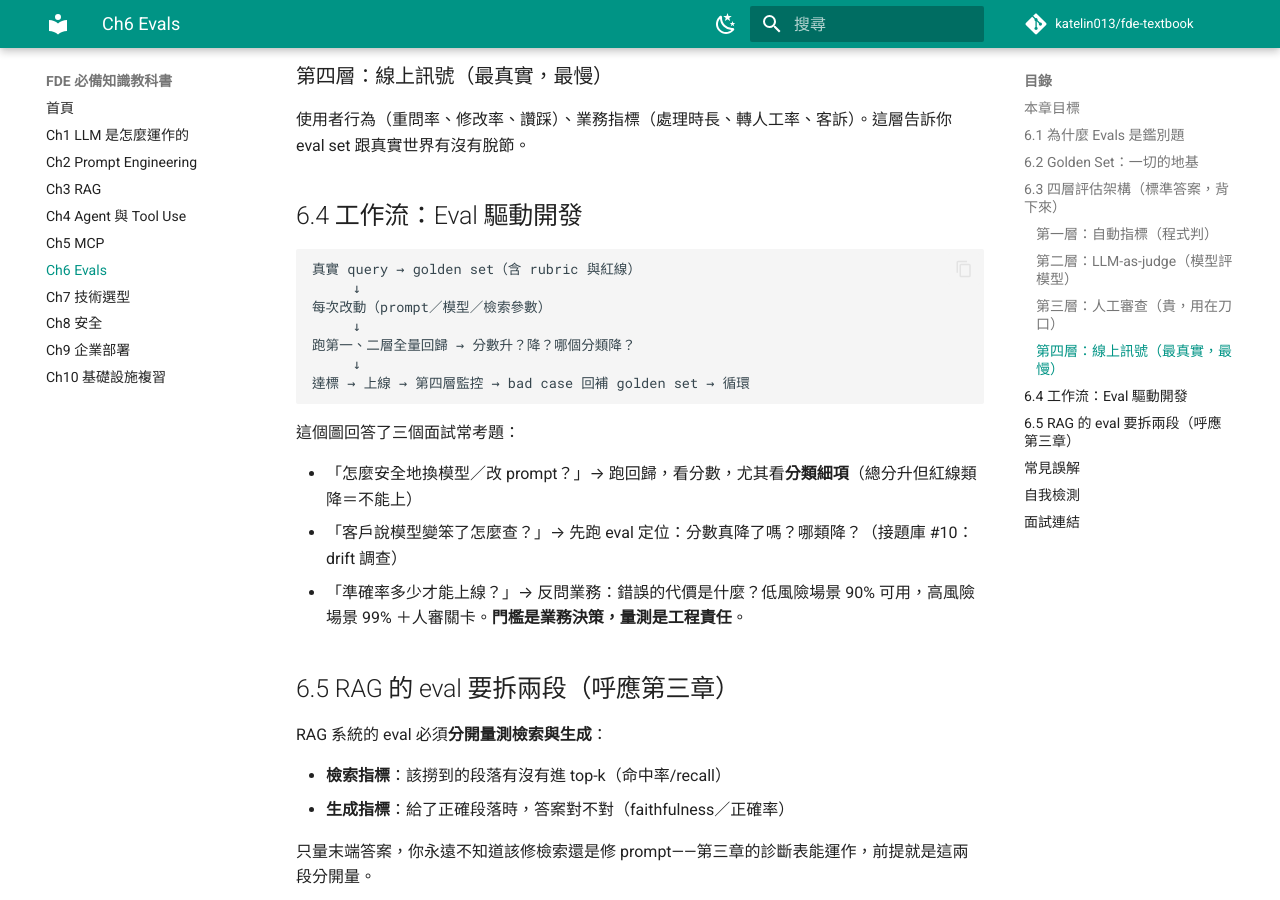
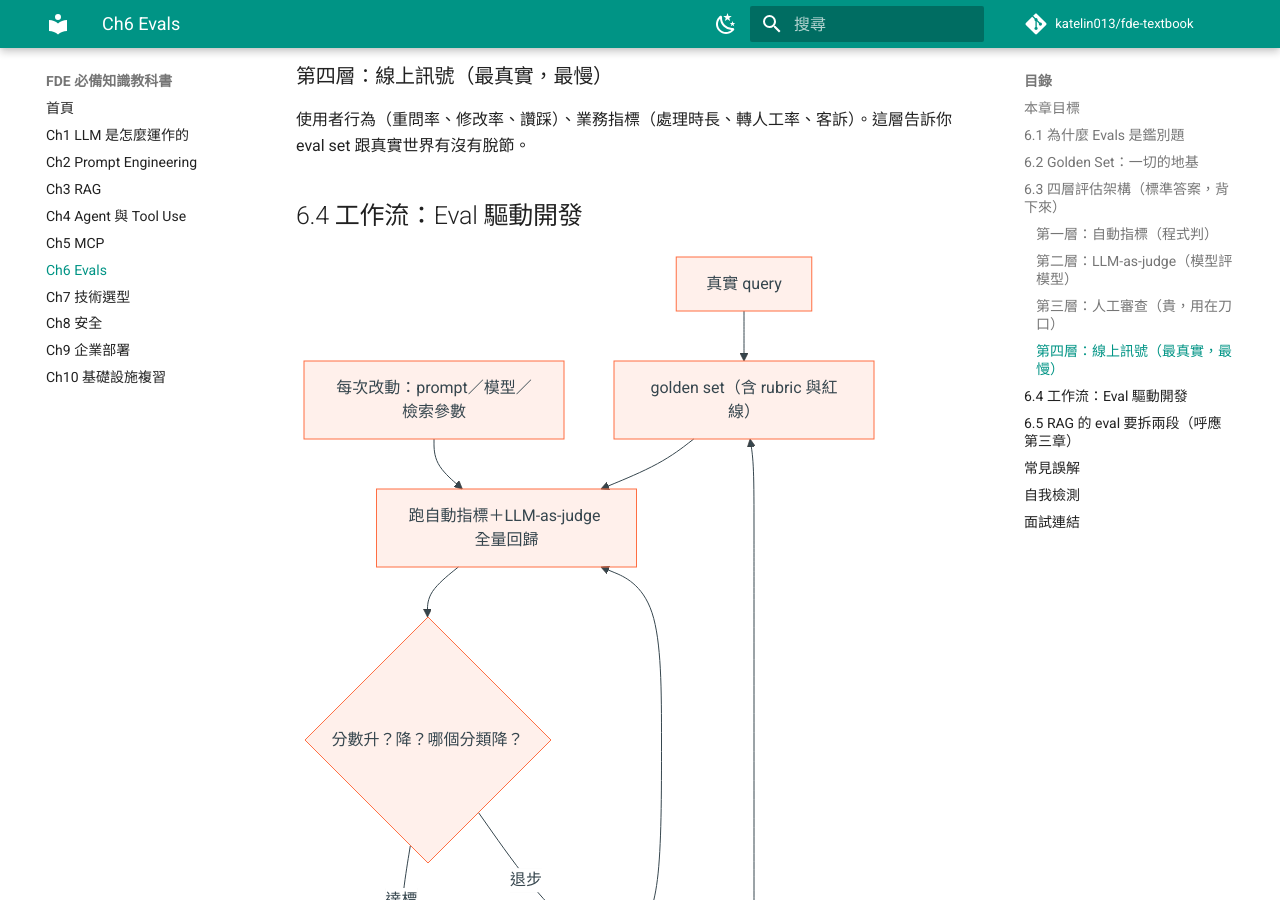
Before and after one commit to katelin013/fde-textbook, an MkDocs documentation site: the page built from docs/ch6-evals.md, in a window 1280 px wide and 900 px high, scrolled down 1807 px. Built offline with MkDocs 1.6.1 and Material for MkDocs 9.7.7, drawn with Linux system fonts in a browser that asks for light colours; comment, search, counter and statistics services are not loaded.

Commit message:
feat: ASCII 流程圖升級為 Mermaid 圖解

````diff
--- a/docs/ch6-evals.md
+++ b/docs/ch6-evals.md
@@ -63,14 +63,14 @@ LLM 系統：輸出是機率性的、「對」往往沒有唯一標準（摘要
 
 ## 6.4 工作流：Eval 驅動開發
 
-```
-真實 query → golden set（含 rubric 與紅線）
-     ↓
-每次改動（prompt／模型／檢索參數）
-     ↓
-跑第一、二層全量回歸 → 分數升？降？哪個分類降？
-     ↓
-達標 → 上線 → 第四層監控 → bad case 回補 golden set → 循環
+```mermaid
+flowchart TD
+  Q["真實 query"] --> GS["golden set（含 rubric 與紅線）"]
+  CH["每次改動：prompt／模型／檢索參數"] --> REG["跑自動指標＋LLM-as-judge 全量回歸"]
+  GS --> REG
+  REG --> D{"分數升？降？哪個分類降？"}
+  D -->|"達標"| SHIP["上線"] --> MON["線上訊號監控"] --> BC["bad case 回補"] --> GS
+  D -->|"退步"| FIX["修正後再跑"] --> REG
 ```
 
 這個圖回答了三個面試常考題：
````
